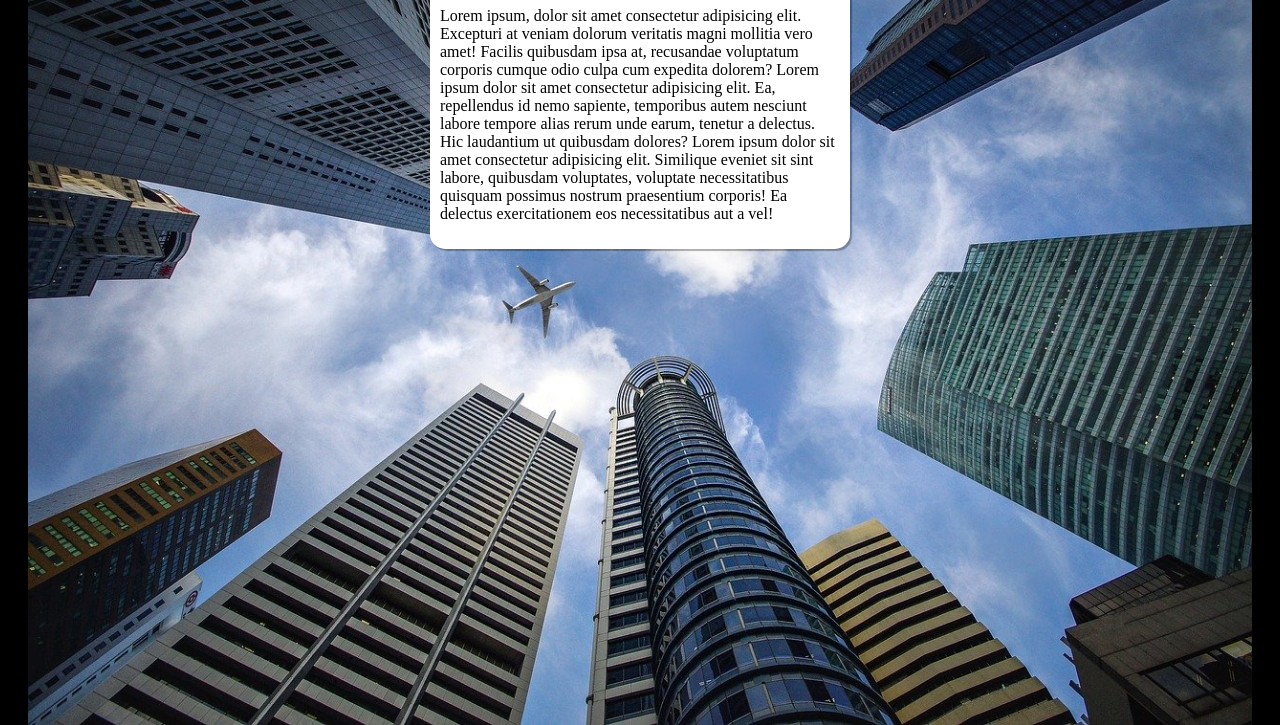
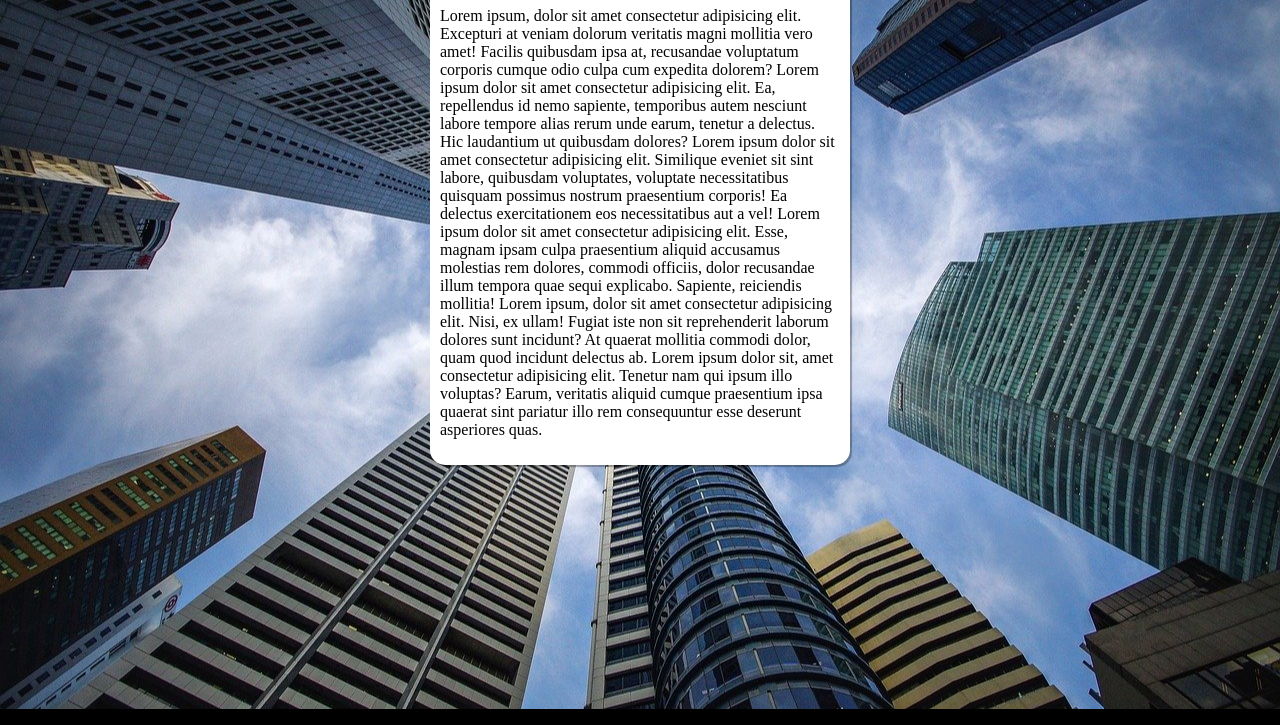
Before and after one commit to alexsantos1910/html-css, a plain HTML site: page html-css/Módulo 3/ex022/fundo06.html in a window 1280 px wide. Shown: the part 91-816 px from the top of the page. Drawn offline with Linux system fonts and the light colour scheme.

Commit message:
Update fundo06.html

```diff
--- a/html-css/Módulo 3/ex022/fundo06.html
+++ b/html-css/Módulo 3/ex022/fundo06.html
@@ -8,12 +8,19 @@
     <title>Document</title>
     <style>
         body {
-            height: 100vh;
+            /*height: 100vh;
             background-color: black;
             background-image: url(imagens/wallpaper002.jpg);
             background-position: center center;
             background-repeat: no-repeat;
-            background-size: contain;
+            background-size: cover;
+            background-attachment: fixed;*/
+            /* Shorthand - background
+                color > image > position > repeat > [size] > attachment
+                */
+
+            background: black url(imagens/wallpaper002.jpg) center center no-repeat fixed;
+            background-size: cover;
         }
         main {
             background-color: white;
@@ -22,13 +29,14 @@
             margin: auto;
             border-radius: 15px;
             box-shadow: 2px 2px 1px rgba(0, 0, 0, 0.301);
+
         }
     </style>
 </head>
 <body>
     <main>
         <h1>Teste de Imagem de Fundo</h1>
-        <p>Lorem ipsum, dolor sit amet consectetur adipisicing elit. Excepturi at veniam dolorum veritatis magni mollitia vero amet! Facilis quibusdam ipsa at, recusandae voluptatum corporis cumque odio culpa cum expedita dolorem? Lorem ipsum dolor sit amet consectetur adipisicing elit. Ea, repellendus id nemo sapiente, temporibus autem nesciunt labore tempore alias rerum unde earum, tenetur a delectus. Hic laudantium ut quibusdam dolores? Lorem ipsum dolor sit amet consectetur adipisicing elit. Similique eveniet sit sint labore, quibusdam voluptates, voluptate necessitatibus quisquam possimus nostrum praesentium corporis! Ea delectus exercitationem eos necessitatibus aut a vel!</p>
+        <p>Lorem ipsum, dolor sit amet consectetur adipisicing elit. Excepturi at veniam dolorum veritatis magni mollitia vero amet! Facilis quibusdam ipsa at, recusandae voluptatum corporis cumque odio culpa cum expedita dolorem? Lorem ipsum dolor sit amet consectetur adipisicing elit. Ea, repellendus id nemo sapiente, temporibus autem nesciunt labore tempore alias rerum unde earum, tenetur a delectus. Hic laudantium ut quibusdam dolores? Lorem ipsum dolor sit amet consectetur adipisicing elit. Similique eveniet sit sint labore, quibusdam voluptates, voluptate necessitatibus quisquam possimus nostrum praesentium corporis! Ea delectus exercitationem eos necessitatibus aut a vel! Lorem ipsum dolor sit amet consectetur adipisicing elit. Esse, magnam ipsam culpa praesentium aliquid accusamus molestias rem dolores, commodi officiis, dolor recusandae illum tempora quae sequi explicabo. Sapiente, reiciendis mollitia! Lorem ipsum, dolor sit amet consectetur adipisicing elit. Nisi, ex ullam! Fugiat iste non sit reprehenderit laborum dolores sunt incidunt? At quaerat mollitia commodi dolor, quam quod incidunt delectus ab. Lorem ipsum dolor sit, amet consectetur adipisicing elit. Tenetur nam qui ipsum illo voluptas? Earum, veritatis aliquid cumque praesentium ipsa quaerat sint pariatur illo rem consequuntur esse deserunt asperiores quas.</p>
     </main>
 </body>
 </html>
```
